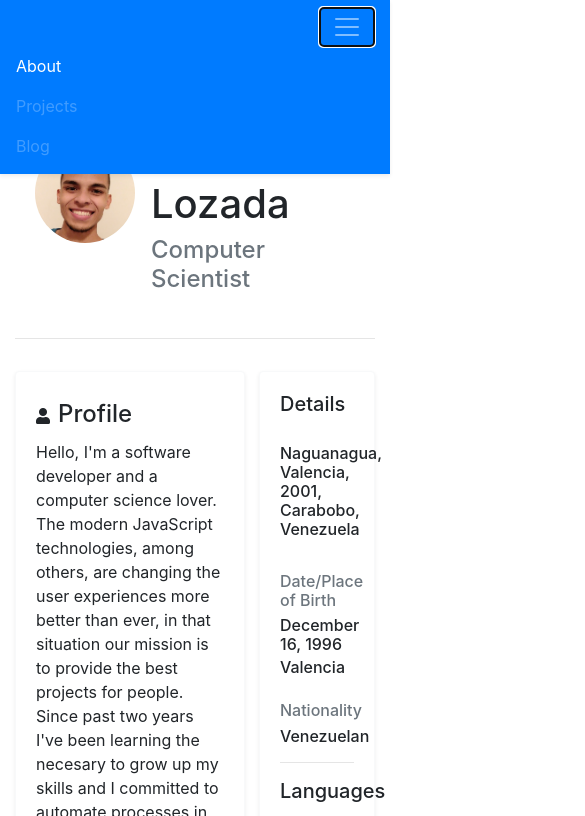
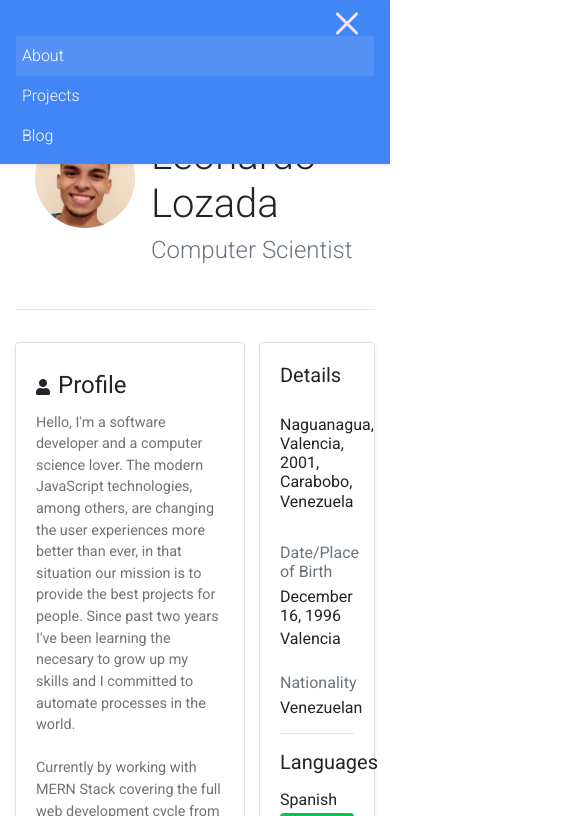
Before and after one commit to anglozm/anglozm.github.io, a website: page index.html in a window 390 px wide. Both pictures are taken after a click on the button "Toggle navigation". Shown: the top 816 px of the page, 585 px wide, since content can reach past the window. Drawn offline with nearby package versions, Linux system fonts and the light colour scheme.

Commit message:
mdbootstrap package added ∙ animated icon

```diff
--- a/css/styles.css
+++ b/css/styles.css
@@ -1,41 +1,90 @@
-@media all and (max-width: 576px) {
-    #social-media a i {
-        font-size-adjust: 20;
-    }
+@media (min-width: 576px) {}
+
+@media (min-width: 768px) {}
+
+@media (min-width: 992px) {}
+
+@media (min-width: 1200px) {}
+
+
+/* --------------------------------------------------------------------------------------------- */
+
+
+/* Hamburger Icon: Definition ∙ Transform ∙ Transition Time */
+
+.animated-hamburger-icon {
+    width: 30px;
+    height: 20px;
+    margin: 0px;
+    cursor: pointer;
+    position: relative;
+    -webkit-transform: rotate(0deg);
+    -moz-transform: rotate(0deg);
+    -o-transform: rotate(0deg);
+    transform: rotate(0deg);
+    -webkit-transition: .5s ease-in-out;
+    -moz-transition: .5s ease-in-out;
+    -o-transition: .5s ease-in-out;
+    transition: .5s ease-in-out;
 }
 
-@media all and (max-width: 768px) {}
+.animated-hamburger-icon span {
+    width: 100%;
+    height: 3px;
+    display: block;
+    position: absolute;
+    background: #f3e5f5;
+    border-radius: 9px;
+    opacity: 1;
+    left: 0;
+    -webkit-transform: rotate(0deg);
+    -moz-transform: rotate(0deg);
+    -o-transform: rotate(0deg);
+    transform: rotate(0deg);
+    -webkit-transition: .25s ease-in-out;
+    -moz-transition: .25s ease-in-out;
+    -o-transition: .25s ease-in-out;
+    transition: .25s ease-in-out;
+}
 
-@media all and (max-width: 992px) {}
+.animated-hamburger-icon span:nth-child(1) {
+    top: 0px;
+}
 
-@media all and (max-width: 1200px) {}
+.animated-hamburger-icon span:nth-child(2),
+.animated-hamburger-icon span:nth-child(3) {
+    top: 10px;
+}
+
+.animated-hamburger-icon span:nth-child(4) {
+    top: 20px;
+}
+
+.animated-hamburger-icon.open span:nth-child(1) {
+    top: 11px;
+    width: 0%;
+    left: 50%;
+}
+
+.animated-hamburger-icon.open span:nth-child(2) {
+    -webkit-transform: rotate(45deg);
+    -moz-transform: rotate(45deg);
+    -o-transform: rotate(45deg);
+    transform: rotate(45deg);
+}
+
+.animated-hamburger-icon.open span:nth-child(3) {
+    -webkit-transform: rotate(-45deg);
+    -moz-transform: rotate(-45deg);
+    -o-transform: rotate(-45deg);
+    transform: rotate(-45deg);
+}
+
+.animated-hamburger-icon.open span:nth-child(4) {
+    top: 11px;
+    width: 0%;
+    left: 50%;
+}
 
 
-/*
-// Extra small devices (portrait phones, less than 576px)
-// No media query since this is the default in Bootstrap
-
-// Small devices (landscape phones, 576px and up)
-@media (min-width: 576px) { ... }
-
-// Medium devices (tablets, 768px and up)
-@media (min-width: 768px) { ... }
-
-// Large devices (desktops, 992px and up)
-@media (min-width: 992px) { ... }
-
-// Extra large devices (large desktops, 1200px and up)
-@media (min-width: 1200px) { ... }
-
-*/
-
-
-/* fallback */
-
-
-/* @font-face {
-    font-family: 'Material Icons';
-    font-style: normal;
-    font-weight: 400;
-    src: url(https://fonts.gstatic.com/s/materialicons/v55/flUhRq6tzZclQEJ-Vdg-IuiaDsNc.woff2) format('woff2');
-} */
+/* --------------------------------------------------------------------------------------------- */
--- a/index.html
+++ b/index.html
@@ -3,16 +3,19 @@
 
 <head>
     <!-- ------------------------------------------------------------------------------------------------------------------------------------------------------------------------------------------------------------------- -->
-    <!-- CDN: Font Awesome ∙ Bootstrap CSS -->
+    <!-- CDN: Google Fonts ∙ Font Awesome ∙ Bootstrap CSS ∙ Material Design Bootstrap CSS -->
     <!-- ------------------------------------------------------------------------------------------------------------------------------------------------------------------------------------------------------------------- -->
+    <link href="https://fonts.googleapis.com/css?family=Roboto:300,400,500,700&display=swap" rel="stylesheet">
     <link href="https://pro.fontawesome.com/releases/v5.10.0/css/all.css" rel="stylesheet" integrity="sha384-AYmEC3Yw5cVb3ZcuHtOA93w35dYTsvhLPVnYs9eStHfGJvOvKxVfELGroGkvsg+p" crossorigin="anonymous">
     <link href="https://stackpath.bootstrapcdn.com/bootstrap/4.5.2/css/bootstrap.min.css" rel="stylesheet" integrity="sha384-JcKb8q3iqJ61gNV9KGb8thSsNjpSL0n8PARn9HuZOnIxN0hoP+VmmDGMN5t9UJ0Z" crossorigin="anonymous">
+    <link href="https://cdnjs.cloudflare.com/ajax/libs/mdbootstrap/4.19.1/css/mdb.min.css" rel="stylesheet">
 
     <!-- ------------------------------------------------------------------------------------------------------------------------------------------------------------------------------------------------------------------- -->
-    <!-- Local: Font Awesome ∙ Bootstrap CSS ∙ User CSS -->
+    <!-- Local: Font Awesome ∙ Bootstrap CSS ∙ Material Design Bootstrap CSS ∙ User Custom Styles -->
     <!-- ------------------------------------------------------------------------------------------------------------------------------------------------------------------------------------------------------------------- -->
     <!-- <link href="/node_modules/@fortawesome/fontawesome-free/css/all.css" rel="stylesheet">
-    <link href="/node_modules/bootstrap/dist/css/bootstrap.min.css" rel="stylesheet"> -->
+    <link href="/node_modules/bootstrap/dist/css/bootstrap.min.css" rel="stylesheet">
+    <link href="/node_modules/mdbootstrap/css/mdb.min.css" rel="stylesheet"> -->
     <link href="/css/styles.css" rel="stylesheet">
 
     <!-- ------------------------------------------------------------------------------------------------------------------------------------------------------------------------------------------------------------------- -->
@@ -24,12 +27,12 @@
 
 <body class="container-fluid">
     <header>
-        <nav id="navBar" class="navbar navbar-expand-lg navbar-dark scrolling-navbar shadow-sm fixed-top bg-primary">
+        <nav id="navBar" class="navbar navbar-dark navbar-expand-lg scrolling-navbar shadow-sm fixed-top bg-primary">
             <a class="navbar-brand user-select-none" href="#">
                 <!-- <img src="/img/brand-logo.png" alt="brand-logo" width="100px"> -->
             </a>
             <button class="navbar-toggler border-0" type="button" data-toggle="collapse" data-target="#navbarSupportedContent" aria-controls="navbarSupportedContent" aria-expanded="false" aria-label="Toggle navigation">
-                <span class="navbar-toggler-icon"></span>
+                <div class="animated-hamburger-icon"><span></span><span></span><span></span><span></span></div>
             </button>
 
             <div id="navbarSupportedContent" class="collapse navbar-collapse">
@@ -340,30 +343,25 @@
         </div>
 
         <div class="text-center py-3 h6">
-            <a href="https://www.github.com/anglozm">anglozm</a> &copy; Copyright 2020 ∙ All Rights Reserved.
+            Made with love and coffee by <a href="https://www.github.com/anglozm">anglozm</a> &copy; Copyright 2020 ∙ All Rights Reserved.
         </div>
     </footer>
 
     <!-- ------------------------------------------------------------------------------------------------------------------------------------------------------------------------------------------------------------------- -->
-    <!-- CDN: jQuery ∙ Popper.js ∙ Bootstrap JS ∙ React.js ∙ ReactDOM ∙ Babel.js -->
+    <!-- CDN: jQuery ∙ Popper.js (Bootstrap Tooltips) ∙ Bootstrap Core JS ∙ MDB Core JS -->
     <!-- ------------------------------------------------------------------------------------------------------------------------------------------------------------------------------------------------------------------- -->
     <script src="https://code.jquery.com/jquery-3.5.1.slim.min.js" integrity="sha384-DfXdz2htPH0lsSSs5nCTpuj/zy4C+OGpamoFVy38MVBnE+IbbVYUew+OrCXaRkfj" crossorigin="anonymous"></script>
     <script src="https://cdn.jsdelivr.net/npm/popper.js@1.16.1/dist/umd/popper.min.js" integrity="sha384-9/reFTGAW83EW2RDu2S0VKaIzap3H66lZH81PoYlFhbGU+6BZp6G7niu735Sk7lN" crossorigin="anonymous"></script>
     <script src="https://stackpath.bootstrapcdn.com/bootstrap/4.5.2/js/bootstrap.min.js" integrity="sha384-B4gt1jrGC7Jh4AgTPSdUtOBvfO8shuf57BaghqFfPlYxofvL8/KUEfYiJOMMV+rV" crossorigin="anonymous"></script>
-    <!-- <script src="https://unpkg.com/react@16/umd/react.production.min.js" crossorigin></script> -->
-    <!-- <script src="https://unpkg.com/react-dom@16/umd/react-dom.production.min.js" crossorigin></script> -->
-    <!-- <script src="https://unpkg.com/babel-standalone@6/babel.min.js"></script> -->
+    <script src="https://cdnjs.cloudflare.com/ajax/libs/mdbootstrap/4.19.1/js/mdb.min.js" type="text/javascript"></script>
 
     <!-- ------------------------------------------------------------------------------------------------------------------------------------------------------------------------------------------------------------------- -->
-    <!-- Local: jQuery ∙ Popper.js ∙ Bootstrap JS ∙ React.js ∙ ReactDOM ∙ Babel.js ∙ User JS -->
+    <!-- Local: jQuery ∙ Popper.js (Bootstrap Tooltips) ∙ Bootstrap Core JS ∙ MDB Core JS ∙ User Custom Scripts -->
     <!-- ------------------------------------------------------------------------------------------------------------------------------------------------------------------------------------------------------------------- -->
     <!-- <script src="/node_modules/jquery/dist/jquery.slim.min.js"></script>
     <script src="/node_modules/@popperjs/core/dist/umd/popper.min.js"></script>
-    <script src="/node_modules/bootstrap/dist/js/bootstrap.min.js"></script> -->
-    <!-- <script src="/node_modules/react/umd/react.development.js" crossorigin></script> -->
-    <!-- <script src="/node_modules/react-dom/umd/react-dom.development.js" crossorigin></script> -->
-    <!-- <script src="https://unpkg.com/babel-standalone@6/babel.min.js"></script> -->
-
+    <script src="/node_modules/bootstrap/dist/js/bootstrap.min.js"></script>
+    <script src="/node_modules/mdbootstrap/js/mdb.min.js"></script> -->
     <script src="/js/resume.js" type="text/javascript"></script>
     <!-- ------------------------------------------------------------------------------------------------------------------------------------------------------------------------------------------------------------------- -->
 </body>
--- a/js/resume.js
+++ b/js/resume.js
@@ -6,4 +6,8 @@ $(() => {
             console.log("\"about\" link was pressed")
         }
     })
+
+    $(".animated-hamburger-icon").on("click", function() {
+        $(".animated-hamburger-icon").toggleClass("open")
+    })
 })
```
